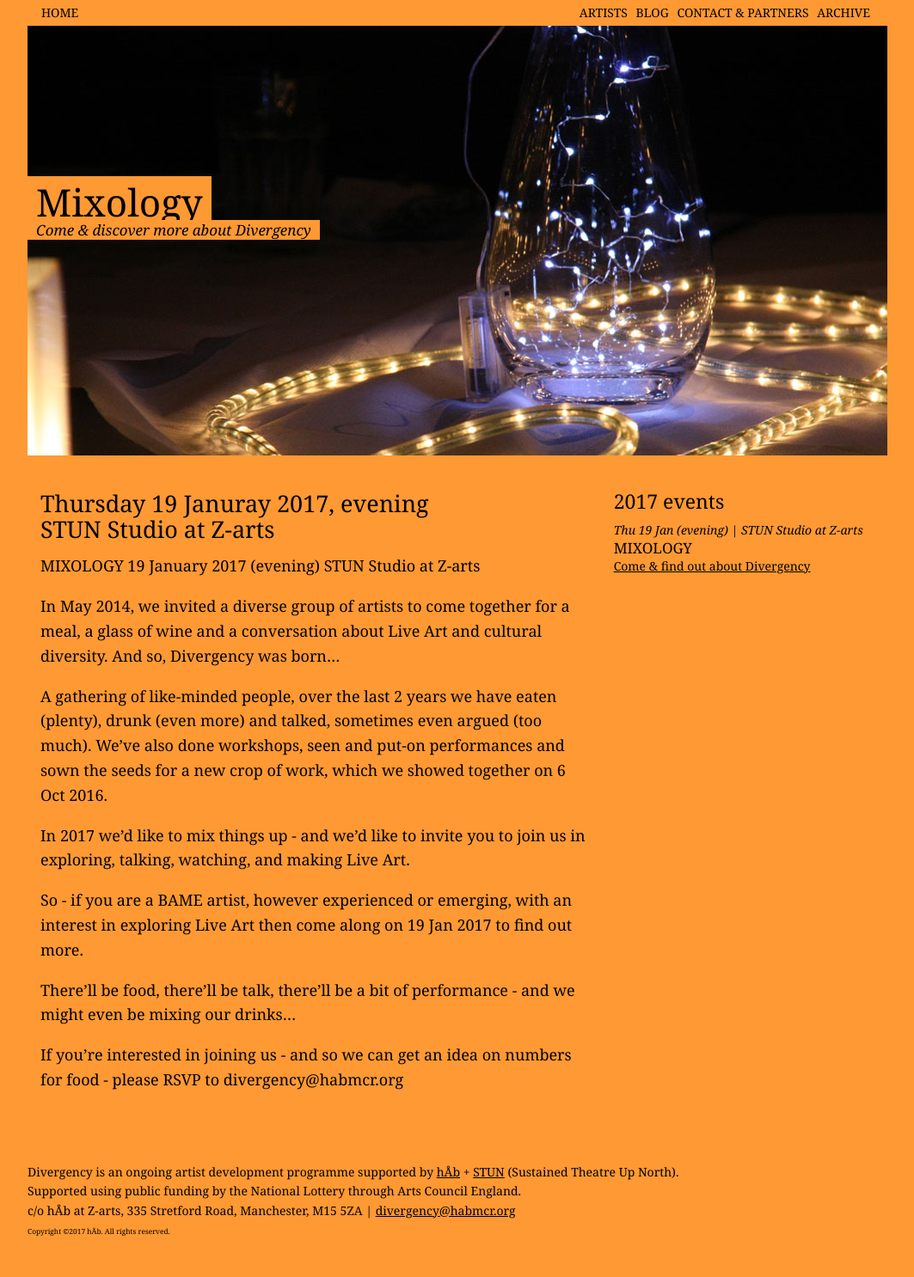
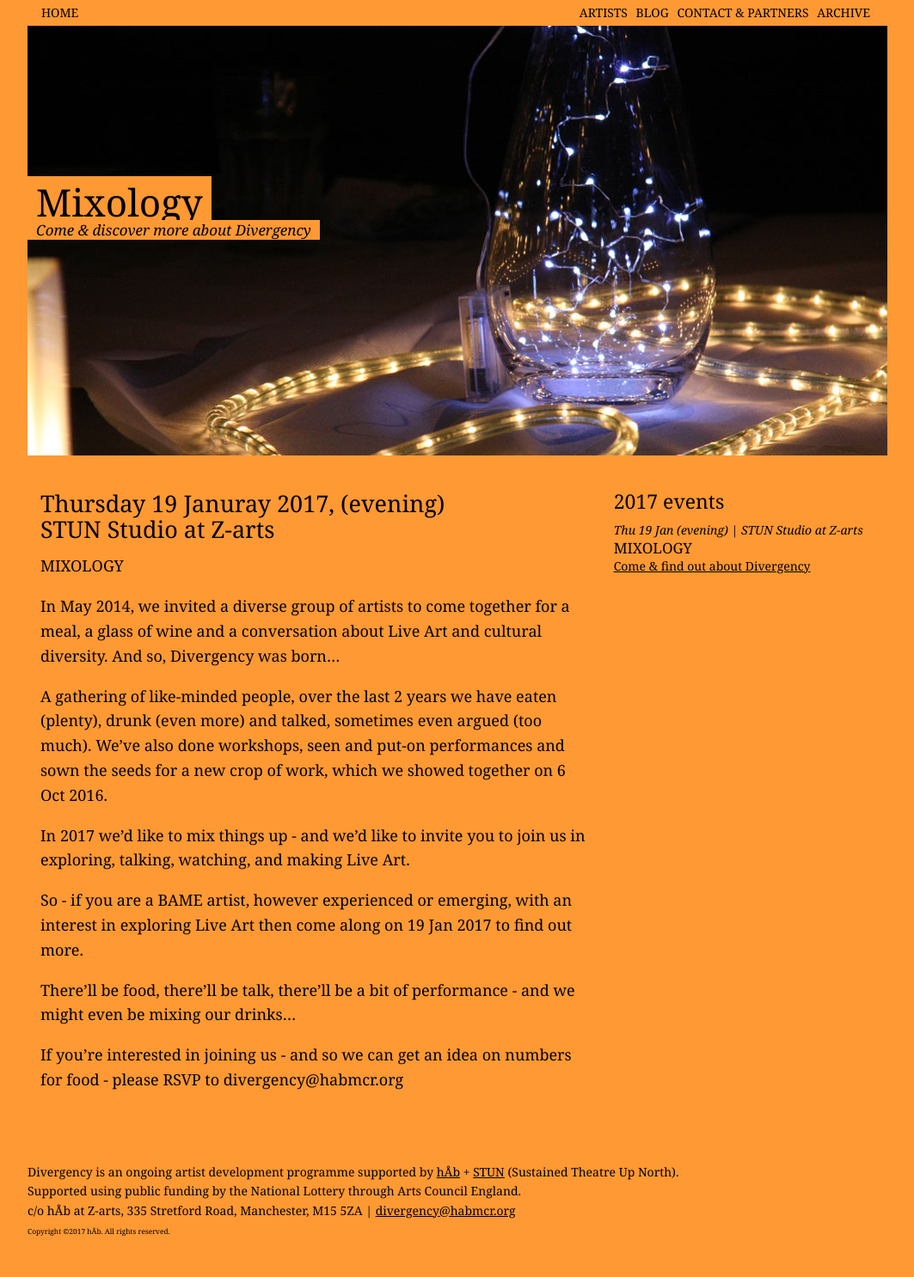
Before and after one commit to divergencymcr/divergencymcr.github.io, a Jekyll site: the page built from current/2017/19jan/index.md, in a window 1280 px wide. Shown: the whole page at 86% size, without its empty margins (108-1171 px from the left). Built offline with Jekyll 4.4.1, drawn with Linux system fonts in a browser that asks for light colours; our own code applies the rules of GitHub Pages for plain Markdown files.

Commit message:
copy edits

```diff
--- a/current/2017/19jan/index.md
+++ b/current/2017/19jan/index.md
@@ -19,11 +19,9 @@ header_image: "header_19jan.jpg"
 # header_image: # optional custom background image, relative to current page
 
 ---
-### Thursday 19 Januray 2017, evening<br>STUN Studio at Z-arts
+### Thursday 19 Januray 2017, (evening)<br>STUN Studio at Z-arts
 
 MIXOLOGY
-19 January 2017 (evening)
-STUN Studio at Z-arts
 
 In May 2014, we invited a diverse group of artists to come together for a meal, a glass of wine and a conversation about Live Art and cultural diversity. And so, Divergency was born…
 
```
